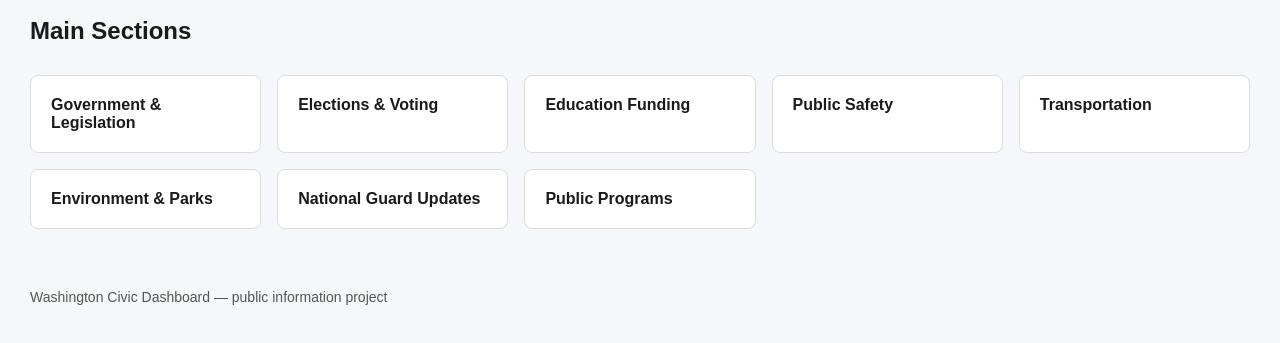
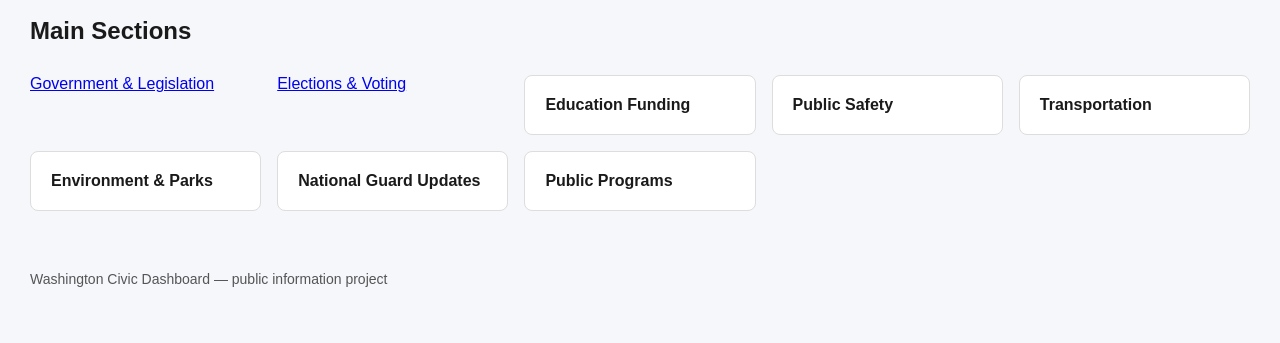
Before and after one commit to Mellieradpants/wa-civic-dashboard, a plain HTML site: page index.html in a window 1280 px wide. Shown: the part 125-468 px from the top of the page. Drawn offline with Linux system fonts and the light colour scheme.

Commit message:
Update index.html

```diff
--- a/index.html
+++ b/index.html
@@ -66,9 +66,9 @@ Clear explanations of Washington legislation, voting information, and public ser
 
 <div class="section-grid">
 
-<div class="card">Government & Legislation</div>
+<a href="legislation.html">Government & Legislation</a>
 
-<div class="card">Elections & Voting</div>
+<a href="voting.html">Elections & Voting</a>
 
 <div class="card">Education Funding</div>
 
```
